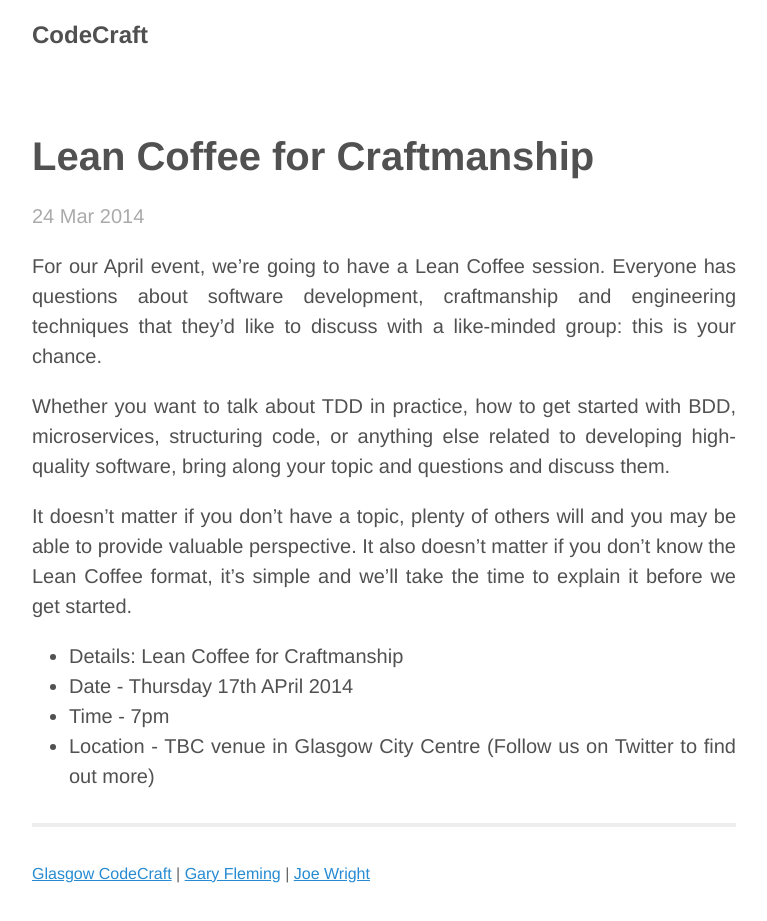
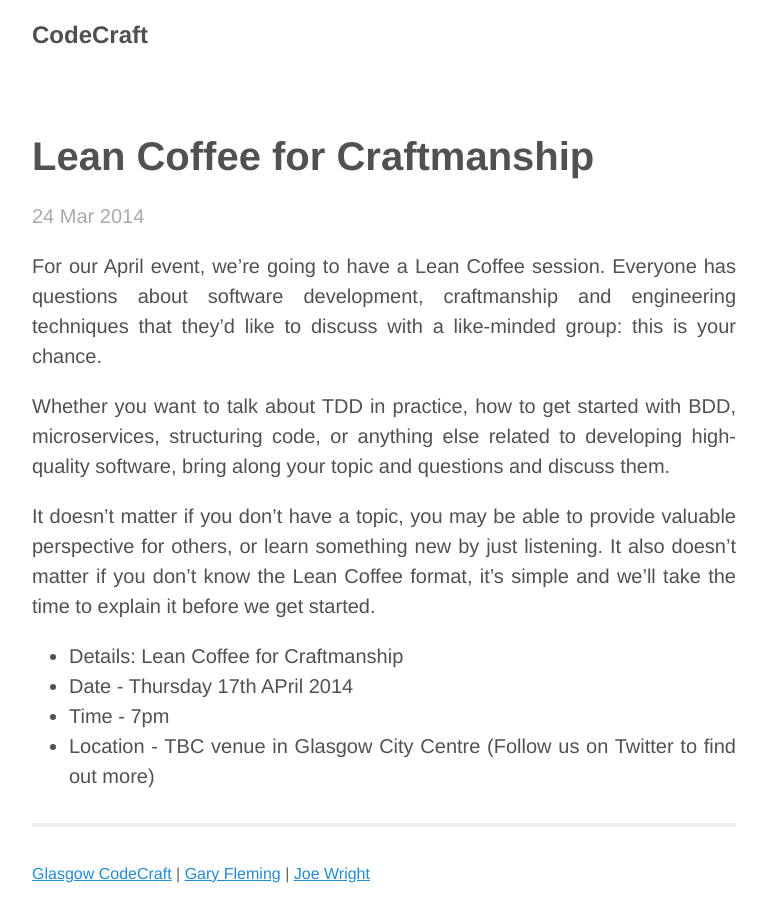
Before and after one commit to codecraftuk/codecraftuk.github.io, a Jekyll site: the page built from _posts/2014-03-24-lean-coffee.md, in a window 1280 px wide. Shown: the whole page, without its empty margins (256-1023 px from the left). Built offline with Jekyll 4.4.1, drawn with Linux system fonts in a browser that asks for light colours; Markdown is read by kramdown in place of the engine named in the settings.

Commit message:
Tweaking lean coffee text

```diff
--- a/_posts/2014-03-24-lean-coffee.md
+++ b/_posts/2014-03-24-lean-coffee.md
@@ -7,7 +7,7 @@ For our April event, we're going to have a Lean Coffee session. Everyone has que
 
 Whether you want to talk about TDD in practice, how to get started with BDD, microservices, structuring code, or anything else related to developing high-quality software, bring along your topic and questions and discuss them.
 
-It doesn't matter if you don't have a topic, plenty of others will and you may be able to provide valuable perspective. It also doesn't matter if you don't know the Lean Coffee format, it's simple and we'll take the time to explain it before we get started.
+It doesn't matter if you don't have a topic, you may be able to provide valuable perspective for others, or learn something new by just listening. It also doesn't matter if you don't know the Lean Coffee format, it's simple and we'll take the time to explain it before we get started.
 
 * Details: Lean Coffee for Craftmanship
 * Date - Thursday 17th APril 2014
```
